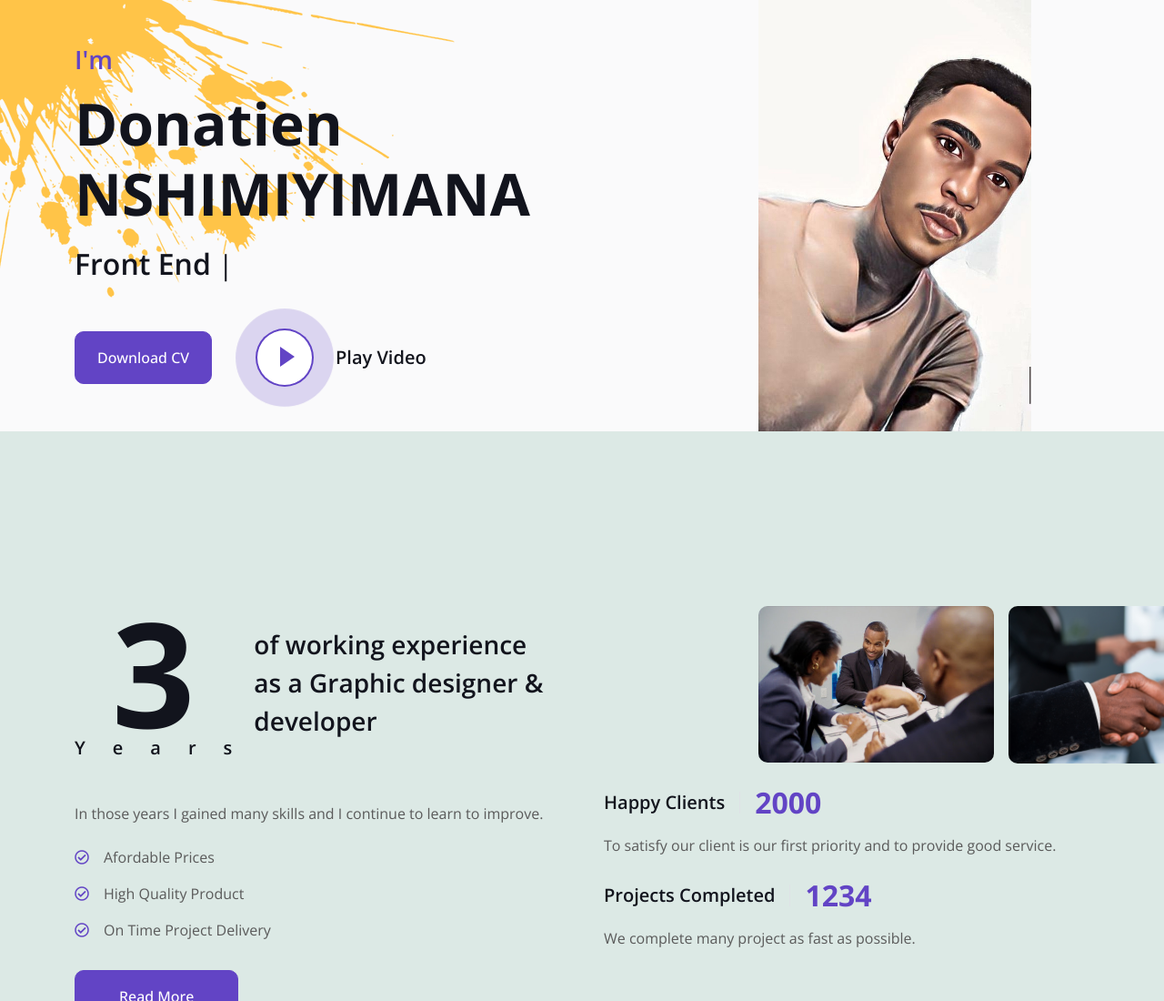
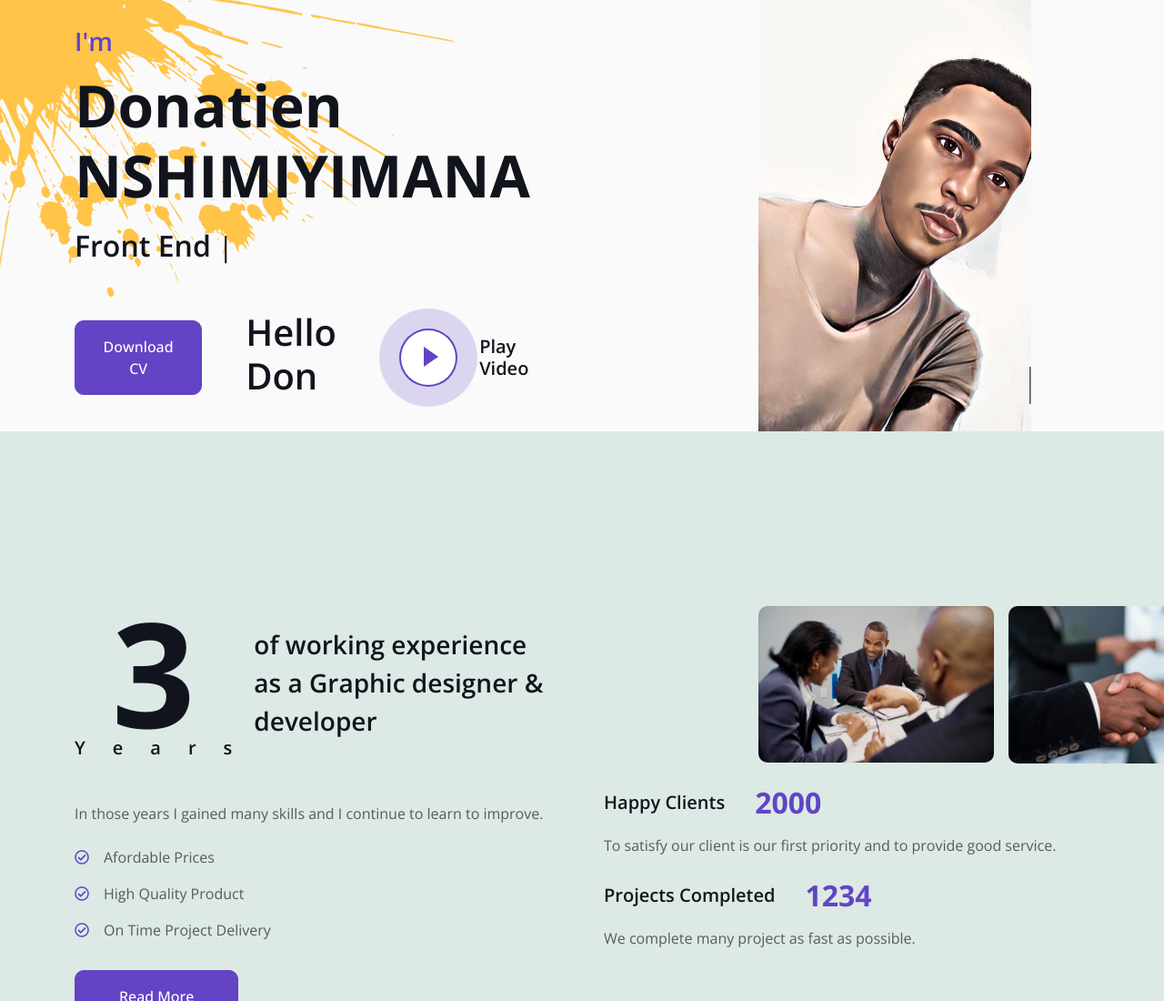
Before and after one commit to DonNexon/cv, a plain HTML site: page index.html in a window 1280 px wide. Shown: the top 1100 px of the page at 91% size. Drawn offline with nearby package versions, Linux system fonts and the light colour scheme.

Commit message:
Update index.html

```diff
--- a/index.html
+++ b/index.html
@@ -85,6 +85,7 @@
                     <div class="typed-text d-none">Web Designer, Video animater, Front End Developer, logo maker,  Graphic design, Advertisement video</div>
                     <div class="d-flex align-items-center pt-5">
                         <a href="./cv.pdf" class="btn btn-primary py-3 px-4 me-5">Download CV</a>
+                        <h1>Hello Don</h1>
                         <button type="button" class="btn-play" data-bs-toggle="modal"
                             data-src="https://www.youtube.com/embed/DWRcNpR6Kdc" data-bs-target="#videoModal">
                             <span></span>
```
